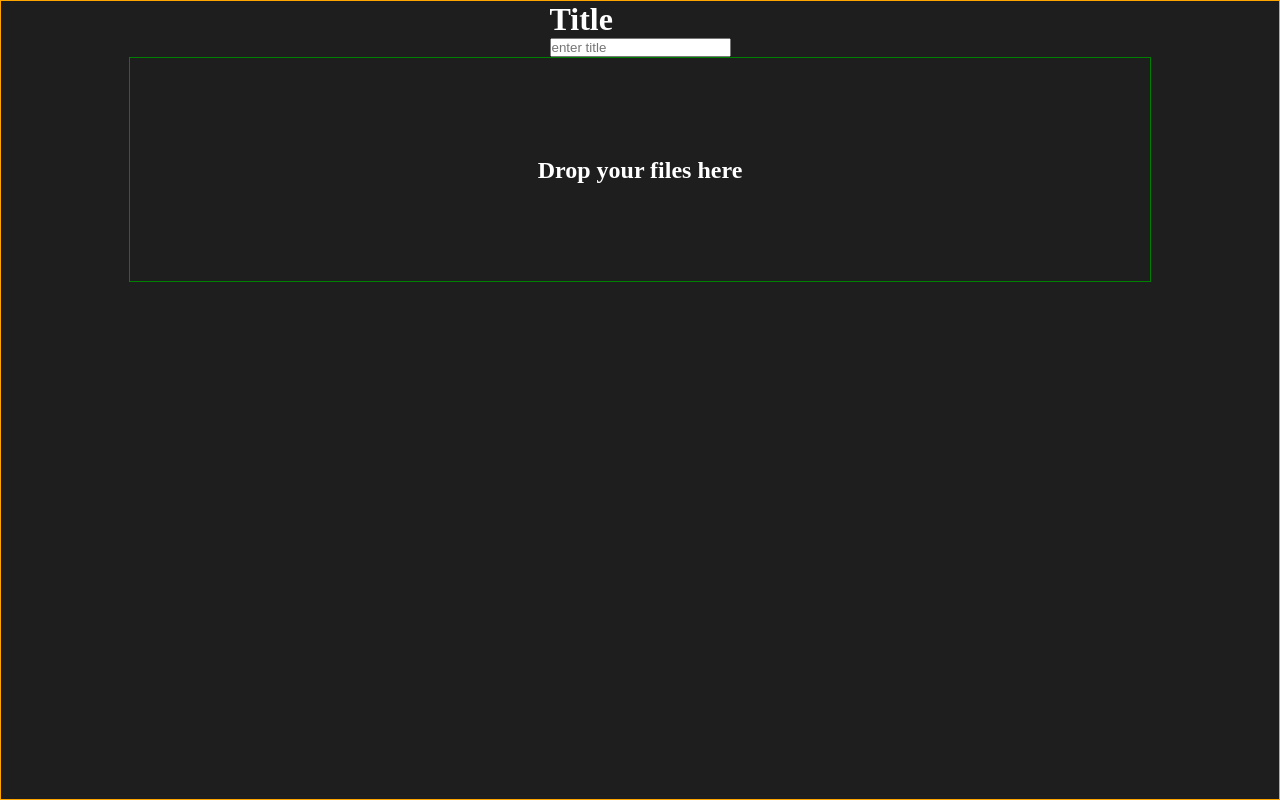
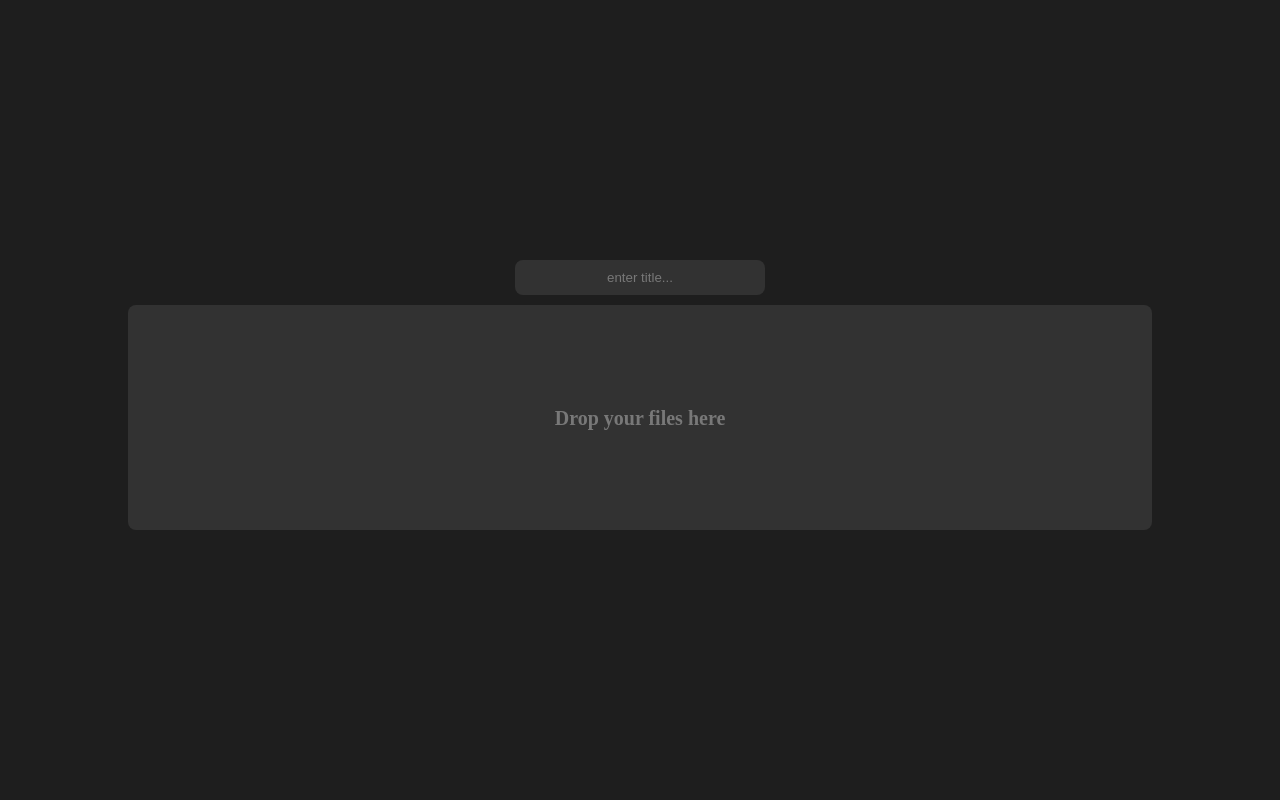
Before and after one commit to johnniemassart/image_text_extraction_frontend, a React (Vite) app: page / in a window 1280 px wide. Built offline with nearby package versions, Linux system fonts and the light colour scheme.

Commit message:
css, image

```diff
--- a/src/components/home/HomeImageInput.jsx
+++ b/src/components/home/HomeImageInput.jsx
@@ -7,19 +7,10 @@ import HomeImagePreview from "./HomeImagePreview";
 const HomeImageInput = () => {
   const [title, setTitle] = useState("");
   const [images, setImages] = useState([]);
-  const [preview, setPreview] = useState([]);
   const predictionUrl = "http://127.0.0.1:8000/predictions/";
   const onDrop = useCallback((acceptedFiles, rejectedFiles) => {
-    // set images for upload to cloudinary
-    const files = Array.from(acceptedFiles);
-    setImages(files);
     acceptedFiles.forEach((file) => {
-      // set images for preview
-      const reader = new FileReader();
-      reader.onload = () => {
-        setPreview((prev) => [...prev, reader.result]);
-      };
-      reader.readAsDataURL(file);
+      setImages((prev) => [...prev, file]);
     });
   }, []);
   const { getRootProps, getInputProps, isDragActive } = useDropzone({
@@ -27,10 +18,9 @@ const HomeImageInput = () => {
     accept: "image/*",
   });
   const handleRemoveImage = (image) => {
-    setPreview((prev) => prev.filter((item) => item !== image));
+    setImages((prev) => prev.filter((item) => item !== image));
   };
   const handleSubmit = async () => {
-    console.log("uploading files");
     const formData = new FormData();
     formData.append("title", title);
     for (let i = 0; i < images.length; i++) {
@@ -41,6 +31,9 @@ const HomeImageInput = () => {
       .then((res) => console.log(res.data))
       .catch((err) => console.log(err.message));
   };
+  useEffect(() => {
+    console.log("images", images);
+  }, [images]);
   return (
     <div className="home-image-input-wrapper">
       <HomeTitle title={title} setTitle={setTitle} />
@@ -54,7 +47,7 @@ const HomeImageInput = () => {
       </div>
       {images.length > 0 && (
         <HomeImagePreview
-          preview={preview}
+          images={images}
           handleRemoveImage={handleRemoveImage}
           handleSubmit={handleSubmit}
         />
--- a/src/components/home/HomeImagePreview.jsx
+++ b/src/components/home/HomeImagePreview.jsx
@@ -1,31 +1,32 @@
 import React from "react";
 
-const HomeImagePreview = ({ preview, handleRemoveImage, handleSubmit }) => {
+const HomeImagePreview = ({ images, handleRemoveImage, handleSubmit }) => {
   return (
     <div className="preview-wrapper">
       <h2 className="preview-header">preview</h2>
       <div className="image-preview-wrapper">
-        {preview.map((image, idx) => (
+        {images.map((image, idx) => (
           <React.Fragment key={idx}>
             <div className="ind-image-wrapper">
               <img
-                src={image}
+                src={URL.createObjectURL(image)}
                 alt={`image # ${idx} preview`}
                 className="image-preview"
-                style={{ width: "250px", objectFit: "contain" }}
               />
               <p
                 className="remove-image"
                 onClick={() => handleRemoveImage(image)}
               >
-                X
+                &#10005;
               </p>
             </div>
           </React.Fragment>
         ))}
       </div>
       <div className="preview-btn-wrapper">
-        <button onClick={handleSubmit}>submit</button>
+        <button onClick={handleSubmit} className="submit-btn">
+          submit
+        </button>
       </div>
     </div>
   );
--- a/src/components/home/HomeTitle.jsx
+++ b/src/components/home/HomeTitle.jsx
@@ -3,11 +3,11 @@ import React from "react";
 const HomeTitle = ({ title, setTitle }) => {
   return (
     <div className="home-image-title-wrapper">
-      <h1>Title</h1>
       <input
         type="text"
         name="title"
-        placeholder="enter title"
+        placeholder="enter title..."
+        className="home-image-title-input"
         value={title}
         onChange={(e) => setTitle(e.target.value)}
       />
--- a/src/css/Home.css
+++ b/src/css/Home.css
@@ -6,17 +6,44 @@
 
 .home-image-input-wrapper {
   height: 100%;
-  border: 1px solid orange;
+  /* border: 1px solid orange; */
   display: flex;
   align-items: center;
+  justify-content: center;
   flex-direction: column;
 }
 
+.home-image-title-wrapper {
+  /* border: 1px solid red; */
+  margin-bottom: 10px;
+}
+
+.home-image-title-input {
+  background-color: rgb(50, 50, 50);
+  border: none;
+  border-radius: 8px;
+  color: white;
+  height: 35px;
+  width: 250px;
+  text-align: center;
+}
+
+.home-image-title-input:focus {
+  outline: none;
+}
+
+.home-image-title-input::placeholder {
+  color: rgb(120, 120, 120);
+}
+
 .home-image-dropzone {
-  border: 1px solid green;
+  /* border: 1px solid green; */
+  border-radius: 8px;
+  background-color: rgb(50, 50, 50);
   width: 80%;
   height: 225px;
   position: relative;
+  margin-bottom: 10px;
 }
 
 .dropzone-header {
@@ -27,10 +54,12 @@
   transform: translate(-50%, -50%);
   font-size: 24px;
   white-space: nowrap;
+  color: rgb(120, 120, 120);
+  font-size: 20px;
 }
 
 .preview-wrapper {
-  border: 1px solid blue;
+  /* border: 1px solid blue; */
   width: 80%;
   /* position: relative; */
   display: flex;
@@ -40,12 +69,9 @@
 .preview-header {
   /* border: 1px solid green; */
   text-align: center;
-  /* font-size: 20px;
-  position: absolute;
-  top: 0;
-  left: 50%;
-  transform: translateX(-50%);
-  white-space: nowrap; */
+  font-size: 20px;
+  color: rgb(120, 120, 120);
+  margin-bottom: 10px;
 }
 
 .image-preview-wrapper {
@@ -55,20 +81,47 @@
 }
 
 .ind-image-wrapper {
-  border: 1px solid orange;
-  /* width: fit-content; */
+  /* border: 1px solid orange; */
   position: relative;
 }
 
 .image-preview {
-  width: 250px;
-  height: 250px;
+  /* border: 1px solid orange; */
+  width: 200px;
   object-fit: cover;
-  /* border: 1px solid orange; */
 }
 
 .remove-image {
   position: absolute;
   top: 0;
-  right: 8px;
+  right: 0;
+  background-color: black;
+  font-size: 16px;
+  color: red;
+  padding: 4px;
 }
+
+.remove-image:hover {
+  cursor: pointer;
+}
+
+.preview-btn-wrapper {
+  display: flex;
+  justify-content: center;
+  margin-top: 10px;
+}
+
+.submit-btn {
+  background-color: transparent;
+  height: 60px;
+  width: 60px;
+  border-radius: 50%;
+  border: none;
+  color: rgb(120, 120, 120);
+}
+
+.submit-btn:hover {
+  background-color: rgb(150, 150, 150);
+  color: black;
+  cursor: pointer;
+}
```
